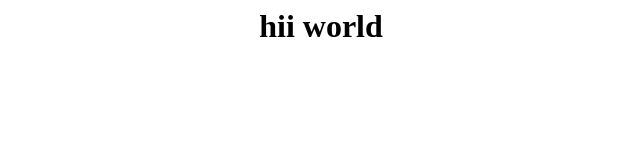
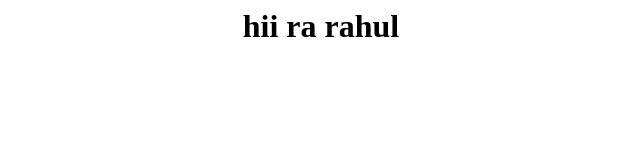
Before and after one commit to Dpk738/arr.github.io, a plain HTML site: page index.html in a window 1280 px wide. Shown: the whole page, without its empty margins (319-959 px from the left). Drawn offline with Linux system fonts and the light colour scheme.

Commit message:
Update index.html

```diff
--- a/index.html
+++ b/index.html
@@ -7,6 +7,6 @@
     <title>Document</title>
 </head>
 <body>
-    <h1>hii world</h1>
+    <h1>hii ra rahul</h1>
 </body>
 </html>
```
